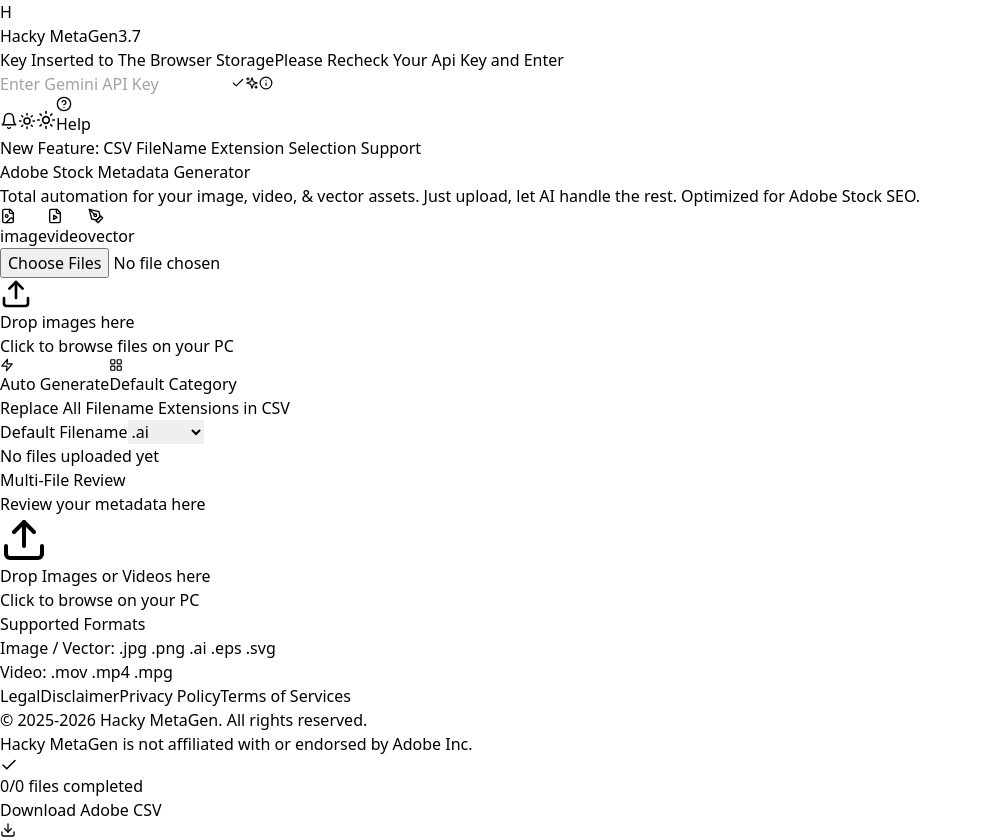
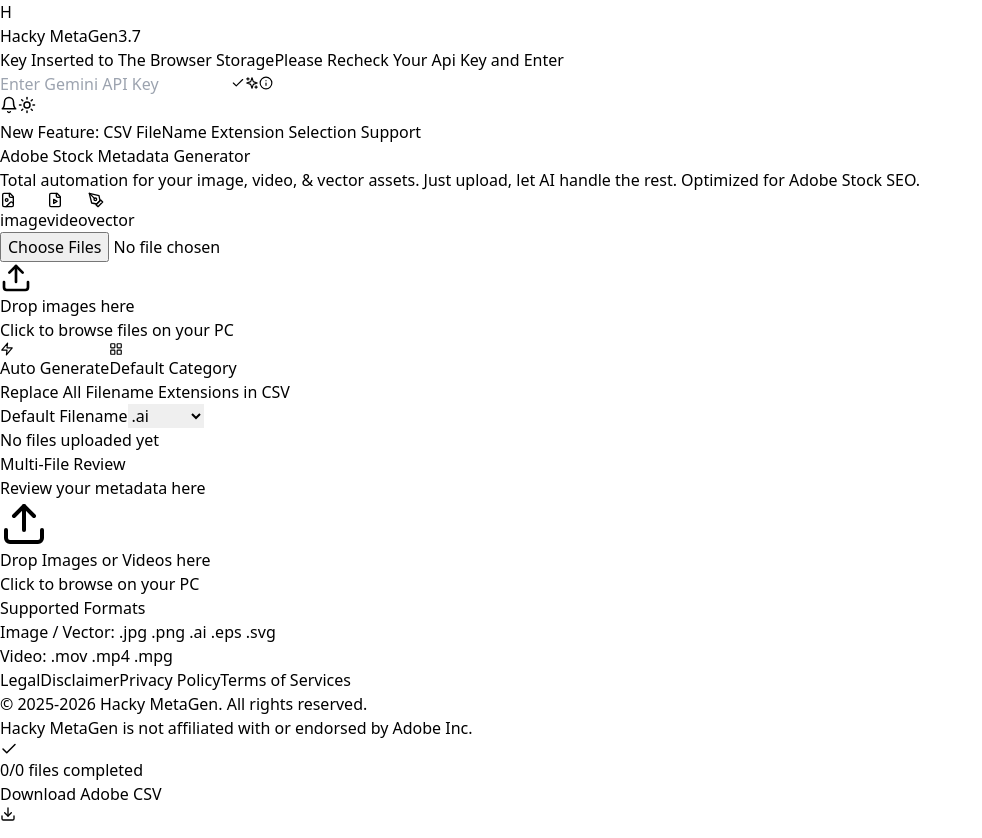
Before and after one commit to kalanapiumal/HackyMetaGen2, a React (Vite) app: page / in a window 1280 px wide. Shown: the whole page, without its empty margins (0-982 px from the left). Built offline with nearby package versions, Linux system fonts and the light colour scheme; the HTML template or start-up script is replaced by a standard one.

Commit message:
Update App.jsx16

```diff
--- a/src/App.jsx
+++ b/src/App.jsx
@@ -1299,16 +1299,6 @@
   {theme === 'dark' ? <Sun size={18} /> : <Moon size={18} />}
 </button>
 
-          <button
-            onClick={handleToggleTheme}
-            className={`p-2 rounded-full transition-colors ${theme === 'dark' ? 'hover:bg-slate-800 text-slate-400' : 'hover:bg-slate-100 text-slate-600'}`}
-          >
-            {theme === 'dark' ? <Sun size={20} /> : <Moon size={20} />}
-          </button>
-          <button className="hidden sm:flex items-center gap-2 px-3 py-1.5 text-sm font-medium bg-slate-800/50 hover:bg-slate-800 rounded-full border border-slate-700 transition-all">
-            <HelpCircle size={16} className="text-indigo-400" />
-            <span>Help</span>
-          </button>
         </div>
       </header>
 
```
